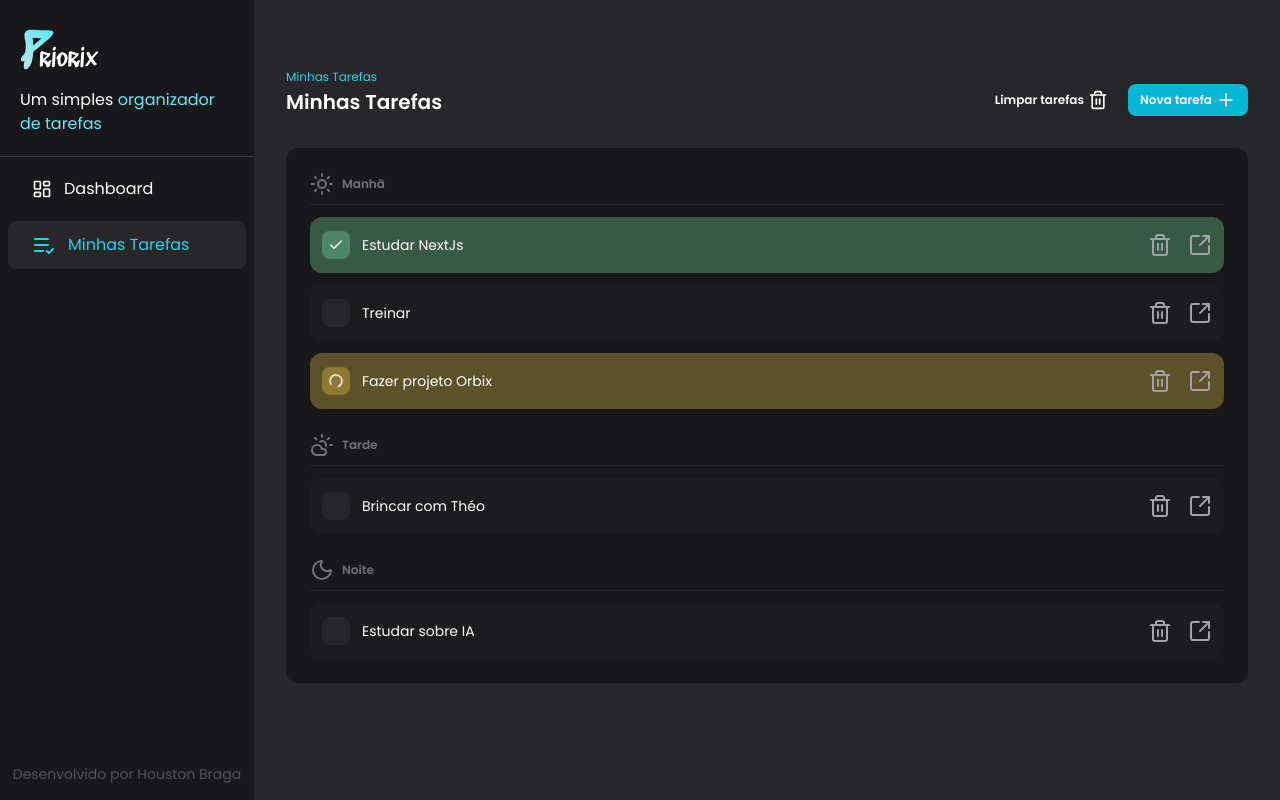
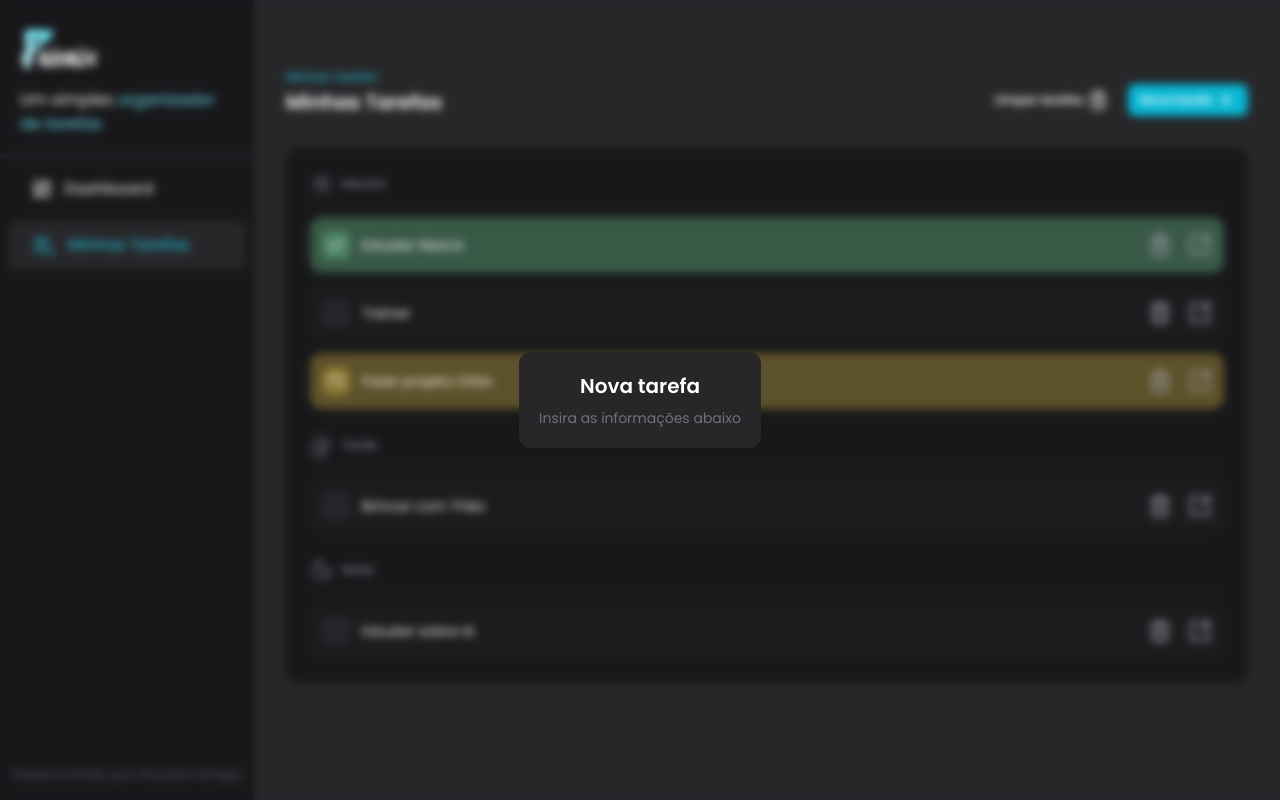
Before and after one commit to houstonbraga/task-manager-priorix, a React (Vite) app: page / in a window 1280 px wide. Both pictures are taken after a click on the button "Nova tarefa". Built offline with nearby package versions, Linux system fonts and the light colour scheme.

Commit message:
feat: add dialog with react portal of react-dom

```diff
--- /dev/null
+++ b/src/task/components/AddTaskDialog.jsx
@@ -0,0 +1,17 @@
+import { createPortal } from "react-dom"
+
+const AddTaskDialog = ({ isOpen }) => {
+  if (!isOpen) return null
+
+  return createPortal(
+    <div className="fixed bottom-0 left-0 right-0 top-0 flex h-screen w-screen items-center justify-center backdrop-blur-sm">
+      <div className="rounded-xl bg-zinc-800 p-5 text-center text-white">
+        <h2 className="mb-2 text-xl font-semibold">Nova tarefa</h2>
+        <p className="text-sm text-zinc-500">Insira as informações abaixo</p>
+      </div>
+    </div>,
+    document.body
+  )
+}
+
+export default AddTaskDialog
--- a/src/task/index.jsx
+++ b/src/task/index.jsx
@@ -4,11 +4,13 @@ import { toast } from "sonner"
 
 import Button from "../components/Button"
 import TASKS from "../constants/constants"
+import AddTaskDialog from "./components/AddTaskDialog"
 import ItemTask from "./components/ItemTask"
 import TasksSeparator from "./components/TasksSeparator"
 
 const Tasks = () => {
   const [tasks, setTasks] = useState(TASKS)
+  const [isOpen, setIsOpen] = useState(false)
 
   const MorningTask = tasks.filter((task) => task.time === "morning")
   const AfternonTask = tasks.filter((task) => task.time === "afternon")
@@ -83,6 +85,7 @@ const Tasks = () => {
 
   return (
     <div className="w-full px-8 py-16">
+      <AddTaskDialog isOpen={isOpen} />
       <div className="mb-8 flex w-full items-end justify-between">
         <div>
           <span className="text-xs text-cyan-400">Minhas Tarefas</span>
@@ -94,7 +97,7 @@ const Tasks = () => {
             <Trash2Icon width={20} />
           </Button>
 
-          <Button variant="primary">
+          <Button variant="primary" onClick={() => setIsOpen(true)}>
             Nova tarefa
             <PlusIcon width={20} />
           </Button>
```
